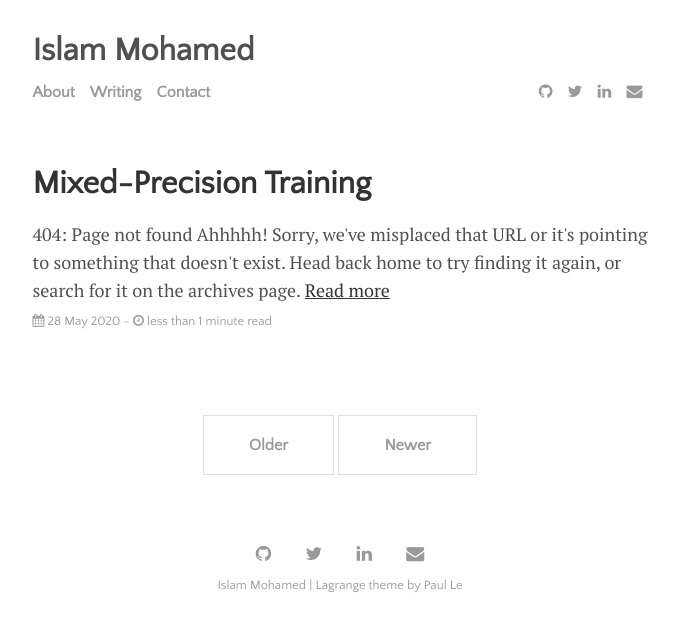
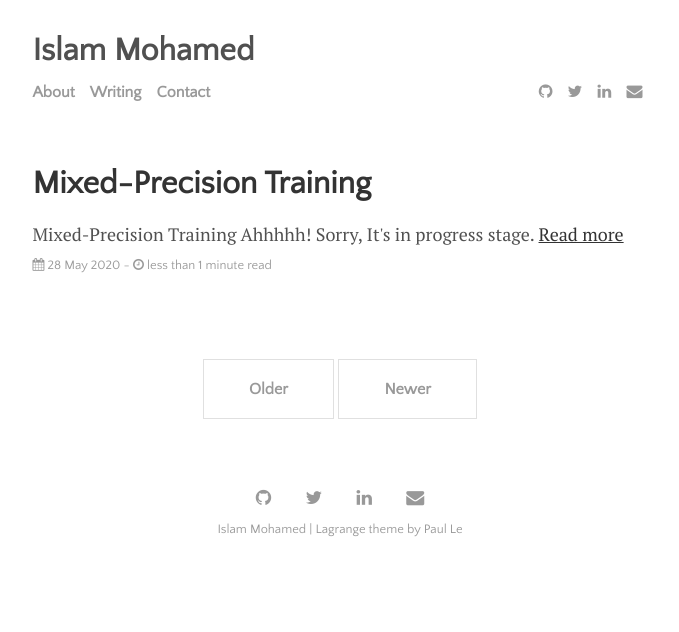
Before and after one commit to IslamMohamedMosaad/IslamMohamedMosaad.github.io, a Jekyll site: the page built from index.html, in a window 1280 px wide. Shown: the top 632 px of the page, without its empty margins (300-979 px from the left). Built offline with Jekyll 4.4.1, drawn with Linux system fonts in a browser that asks for light colours; the list of posts is cut into pages by our own code.

Commit message:
Update 2020-05-28-Mixed-Precision Training.md

```diff
--- a/_posts/2020-05-28-Mixed-Precision Training.md
+++ b/_posts/2020-05-28-Mixed-Precision Training.md
@@ -5,11 +5,11 @@ permalink: 404.html
 ---
 
 <div class="page">
-  <h1 class="page-title">404: Page not found</h1>
+  <h1 class="page-title">Mixed-Precision Training </h1>
 
   <iframe width="560" height="315" src="https://www.youtube.com/embed/SIaFtAKnqBU?autoplay=1&start=3" frameborder="0" allowfullscreen></iframe>
 
   <h1>Ahhhhh!</h1>
 
-  <p class="lead">Sorry, we've misplaced that URL or it's pointing to something that doesn't exist. <a href="{{ site.baseurl }}/">Head back home</a> to try finding it again, or search for it on the <a href="{{ site.baseurl }}/menu/writing.html">archives page</a>.</p>
+  <p class="lead">Sorry, It's in progress stage.</p>
 </div>
```
